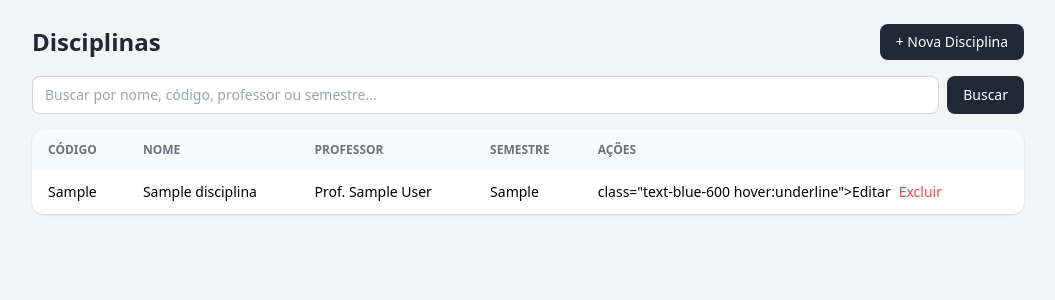
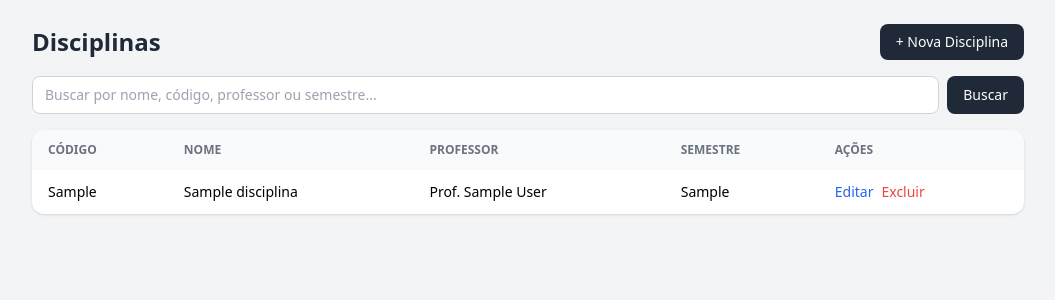
Before and after one commit to oliveira-marcus/frequencia_qr, a Django app: page /disciplinas/ in a window 1280 px wide. Shown: the part 62-362 px from the top of the page, without its empty margins (112-1167 px from the left). Run offline with Django 5.2, Linux system fonts and the light colour scheme; a user stored in the database is signed in; tables that the repository leaves empty hold one stand-in row (values such as "Sample post"); some libraries are stand-ins or nearby versions.

Commit message:
Fix link syntax for 'Editar' action in disciplina_list.html

```diff
--- a/templates/aulas/disciplina_list.html
+++ b/templates/aulas/disciplina_list.html
@@ -51,7 +51,8 @@
                 <td class="px-4 py-3">{{ disciplina.professor }}</td>
                 <td class="px-4 py-3">{{ disciplina.semestre }}</td>
                 <td class="px-4 py-3 flex gap-2">
-                       class="text-blue-600 hover:underline">Editar</a>
+                    <a href="{% url 'disciplina_edit' disciplina.pk %}"
+                       class="text-blue-600 hover:underline">Editar</class=>
                     <a href="{% url 'disciplina_delete' disciplina.pk %}"
                        class="text-red-500 hover:underline">Excluir</a>
                 </td>
```
